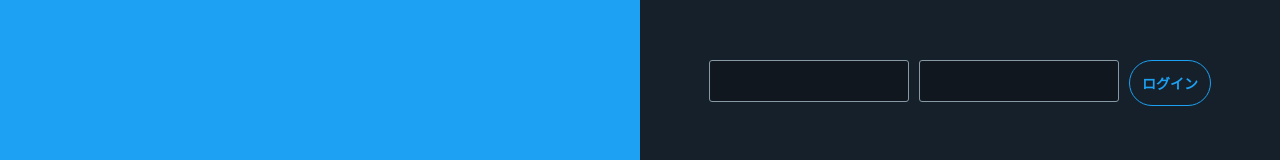
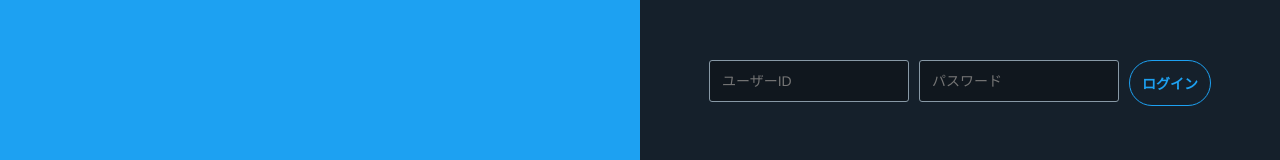
Before and after one commit to moriyama0312/twitterlike-app, a Vue app in the folder app/: page / in a window 1280 px wide. Shown: the top 160 px of the page. Built offline with nearby package versions, Linux system fonts and the light colour scheme.

Commit message:
ログインフォーム周り

```diff
--- a/app/src/assets/scss/base/util.scss
+++ b/app/src/assets/scss/base/util.scss
@@ -1 +1,10 @@
 @charset 'utf-8';
+@import './variation.scss';
+
+@mixin btn-hover {
+    transition: all .2s ease-in-out;
+    &:hover {
+        background: $btn-hover-color;
+        color: $key-color;
+    }
+}
--- a/app/src/assets/scss/base/variation.scss
+++ b/app/src/assets/scss/base/variation.scss
@@ -5,3 +5,4 @@ $key-bg-color: #15202b;
 $key-font-color: #fff;
 $key-font-color-light: #8899a6;
 $border-color: #8899a6;
+$btn-hover-color: #fff;
--- a/app/src/assets/scss/main.scss
+++ b/app/src/assets/scss/main.scss
@@ -1,8 +1,8 @@
 // config系
 @import './base/reset.scss';
-@import './base/util.scss';
 @import './base/config.scss';
 @import './base/variation.scss';
+@import './base/util.scss';
 @import './base/page.scss';
 
 // 各モジュール
--- a/app/src/assets/scss/modules/molecules/button.scss
+++ b/app/src/assets/scss/modules/molecules/button.scss
@@ -1,5 +1,6 @@
 @charset 'utf-8';
 @import '../../base/variation.scss';
+@import '../../base/util.scss';
 
 .c-button {
     > button {
@@ -9,5 +10,6 @@
         font-weight: 600;
         color: $key-color;
         padding: 12px;
+        @include btn-hover;
     }
 }
--- a/app/src/components/molecules/Button.vue
+++ b/app/src/components/molecules/Button.vue
@@ -1,10 +1,12 @@
 <template>
     <div class="c-button">
-        <button>{{ text }}</button>
+        <button :type="type">{{ text }}</button>
     </div>
 </template>
 <script>
 export default {
-    props: ['text']
+    props: ['type', 'text'],
+    methods: {
+    }
 }
 </script>
--- a/app/src/components/molecules/Input.vue
+++ b/app/src/components/molecules/Input.vue
@@ -1,10 +1,21 @@
 <template>
     <div class="c-input">
-        <input>
+        <input
+            :name="name"
+            :type="type"
+            :value="value"
+            :placeholder="placeholder"
+            @input="inputHandler"
+        >
     </div>
 </template>
 <script>
 export default {
-
+    props: ['type', 'name', 'value', 'placeholder'],
+    methods: {
+        inputHandler(e) {
+            this.$emit('input', e.target.value)
+        }
+    }
 }
 </script>
--- a/app/src/components/organisms/LoginForm.vue
+++ b/app/src/components/organisms/LoginForm.vue
@@ -1,9 +1,20 @@
 <template>
     <div class="c-login-form">
-        <form>
-            <Input />
-            <Input />
+        <form @submit.prevent="submitForm">
+            <Input
+                name="login-id"
+                type="text"
+                placeholder="ユーザーID"
+                v-model="userID"
+            />
+            <Input
+                name="login-password"
+                type="password"
+                placeholder="パスワード"
+                v-model="password"
+            />
             <Button
+                type="submit"
                 text="ログイン"
             />
         </form>
@@ -13,9 +24,44 @@
 import Input from '@/components/molecules/Input.vue'
 import Button from '@/components/molecules/Button.vue'
 export default {
+    data() {
+        return {
+            userID: '',
+            password: '',
+            error: {
+                id: false,
+                password: false
+            }
+        }
+    },
+    props: ['onlogin'],
     components: {
         Input,
         Button
+    },
+    methods: {
+        submitForm() {
+            if(localStorage.token) {
+                this.onlogin(localStorage.token)
+            }else {
+                if(!this.validate) {
+                    return
+                }else {
+                    this.onlogin('', this.userID, this.password)
+                }
+            }
+        }
+    },
+    computed: {
+        validate() {
+            this.error.id = this.userID.match(/^[A-Za-z0-9]*$/)
+            this.error.password = this.password.match(/^[A-Za-z0-9]*$/)
+            if(this.error.id && this.error.password) {
+                return true
+            }else {
+                return false
+            }
+        }
     }
 }
 </script>
```
